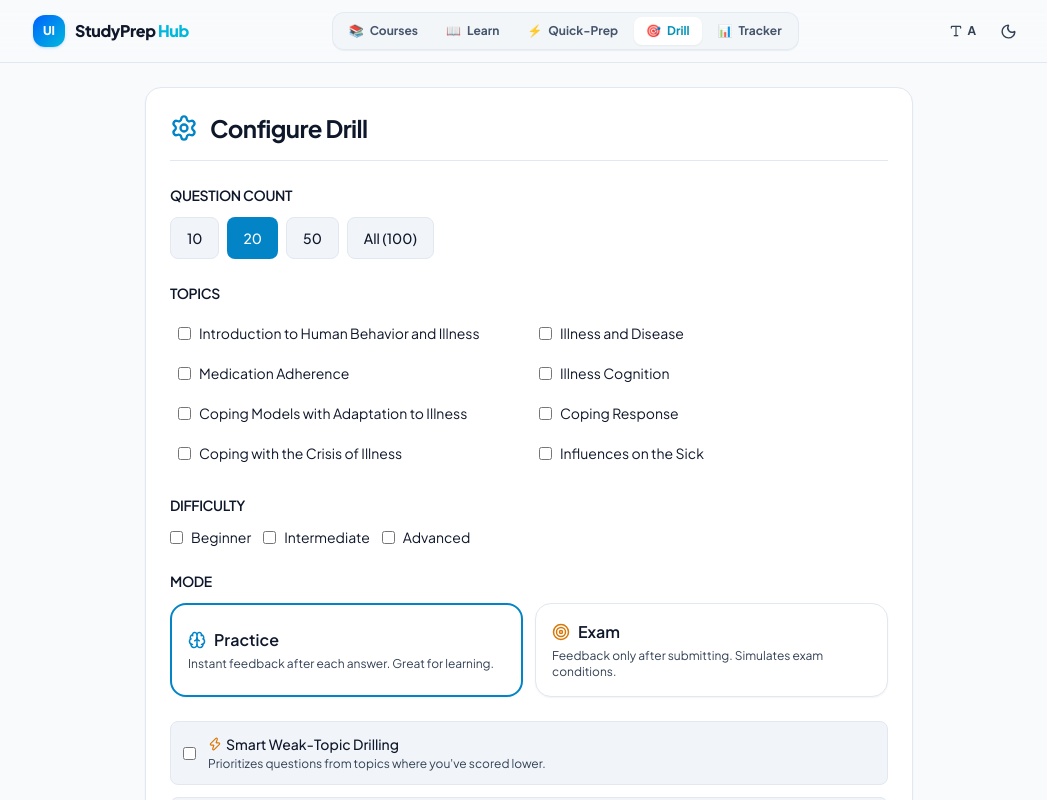
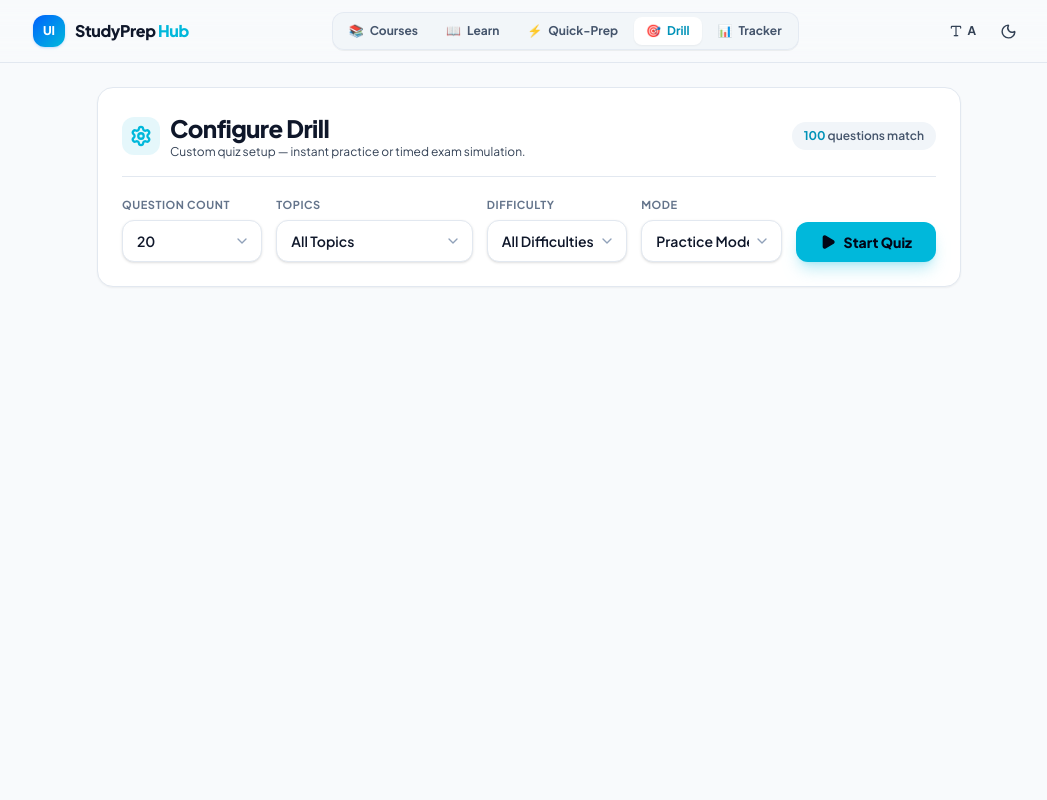
Before and after one commit to zenitech007/study-prep, a React (Vite) app in the folder nsg215-app/: page /drill in a window 1280 px wide. Shown: the top 800 px of the page, without its empty margins (111-1158 px from the left). Built offline with nearby package versions, Linux system fonts and the light colour scheme.

Commit message:
feat(drill): overhaul Configure Drill page with inline dropdowns and prominent Start Quiz button

```diff
--- a/nsg215-app/src/components/drill/DrillConfig.tsx
+++ b/nsg215-app/src/components/drill/DrillConfig.tsx
@@ -3,7 +3,7 @@ import { useAppStore } from '../../store/useAppStore';
 import { getUniqueTopics } from '../../utils/quiz';
 import { getDueSRSQuestions } from '../../utils/srs';
 import type { QuizConfig, Difficulty } from '../../types';
-import { Brain, Settings, Play, Target, Zap, Clock, RotateCcw } from 'lucide-react';
+import { Settings, Play, ChevronDown, RotateCcw } from 'lucide-react';
 
 export default function DrillConfig() {
   const questions = useAppStore((s) => s.questions);
@@ -25,42 +25,13 @@ export default function DrillConfig() {
     srsOnly: false,
   });
 
-  const handleTopicToggle = (topic: string) => {
-    setConfig((prev) => ({
-      ...prev,
-      topics: prev.topics.includes(topic)
-        ? prev.topics.filter((t) => t !== topic)
-        : [...prev.topics, topic],
-    }));
-  };
-
-  const handleDifficultyToggle = (diff: Difficulty) => {
-    setConfig((prev) => ({
-      ...prev,
-      difficulties: prev.difficulties.includes(diff)
-        ? prev.difficulties.filter((d) => d !== diff)
-        : [...prev.difficulties, diff],
-    }));
-  };
-
   const matchingCount = useMemo(() => {
-    let list = questions;
-    if (config.srsOnly) {
-      const now = new Date();
-      list = list.filter((q) => {
-        const hist = progress.questionHistory[q.id];
-        if (!hist) return false;
-        if (!hist.lastCorrect) return true;
-        if (hist.nextReviewDate && new Date(hist.nextReviewDate) <= now) return true;
-        return false;
-      });
-    }
-    return list.filter((q) => {
+    return questions.filter((q) => {
       const topicMatch = config.topics.length === 0 || config.topics.includes(q.topic);
       const diffMatch = config.difficulties.length === 0 || config.difficulties.includes(q.difficulty);
       return topicMatch && diffMatch;
     }).length;
-  }, [questions, config.topics, config.difficulties, config.srsOnly, progress.questionHistory]);
+  }, [questions, config.topics, config.difficulties]);
 
   const handleStart = () => {
     if (matchingCount === 0) return;
@@ -78,215 +49,168 @@ export default function DrillConfig() {
     });
   };
 
-  const countOptions: (number | 'all')[] = [10, 20, 50, 'all'];
-
   return (
-    <div className="max-w-3xl mx-auto animate-fade-in">
-      <div className="card p-6">
-        <div className="flex items-center gap-3 mb-6 pb-4 border-b" style={{ borderColor: 'var(--color-border)' }}>
-          <Settings size={28} style={{ color: 'var(--color-primary)' }} />
-          <h2 className="text-2xl font-bold text-main">Configure Drill</h2>
-        </div>
-
-        {/* Spaced Repetition (SRS) Due Banner */}
+    <div className="max-w-4xl mx-auto animate-fade-in space-y-4">
+      {/* Spaced Repetition (SRS) Due Notice (if any) */}
       {dueSRSQuestions.length > 0 && (
-          <div
-            className="mb-6 p-4 rounded-xl flex items-center justify-between gap-4 animate-fade-in"
-            style={{
-              backgroundColor: 'var(--color-accent-light)',
-              border: '1px solid var(--color-accent)',
-            }}
-          >
-            <div className="flex items-center gap-3">
-              <div className="p-2 rounded-lg bg-white/20">
-                <RotateCcw size={22} style={{ color: 'var(--color-accent)' }} />
-              </div>
-              <div>
-                <h4 className="text-sm font-bold text-main">
-                  Spaced Repetition: {dueSRSQuestions.length} Question{dueSRSQuestions.length === 1 ? '' : 's'} Due for Review!
-                </h4>
-                <p className="text-xs text-sub mt-0.5">
-                  Anki-style memory scheduling ensures you review facts before you forget them.
-                </p>
-              </div>
+        <div className="p-3.5 rounded-2xl flex flex-col sm:flex-row sm:items-center justify-between gap-3 bg-purple-500/10 border border-purple-500/30 text-xs">
+          <div className="flex items-center gap-2.5 text-purple-700 dark:text-purple-300 font-semibold">
+            <RotateCcw size={16} className="shrink-0 text-purple-500" />
+            <span>
+              <strong>{dueSRSQuestions.length}</strong> Spaced Repetition question{dueSRSQuestions.length === 1 ? '' : 's'} due for review!
+            </span>
           </div>
           <button
+            type="button"
             onClick={handleStartSRS}
-              className="btn text-xs font-semibold shrink-0 py-2 px-3 text-white shadow-sm"
-              style={{ backgroundColor: 'var(--color-accent)' }}
+            className="px-3.5 py-1.5 rounded-xl bg-purple-600 hover:bg-purple-500 text-white font-bold text-xs shrink-0 cursor-pointer transition-colors shadow-sm"
           >
             Drill Due Items ({dueSRSQuestions.length})
           </button>
         </div>
       )}
 
-        {/* Question Count */}
-        <div className="mb-6">
-          <h3 className="text-sm font-semibold text-main uppercase tracking-wide mb-3">Question Count</h3>
-          <div className="flex flex-wrap gap-2">
-            {countOptions.map((count) => (
-              <button
-                key={String(count)}
-                onClick={() => setConfig((prev) => ({ ...prev, questionCount: count }))}
-                className={`btn text-sm ${config.questionCount === count ? 'btn-primary' : 'btn-secondary'}`}
-              >
-                {count === 'all' ? `All (${matchingCount})` : count}
-              </button>
-            ))}
+      {/* Main Inline Configuration Card */}
+      <div className="card p-5 sm:p-6 rounded-2xl shadow-sm border border-slate-200 dark:border-slate-800">
+        <div className="flex flex-col sm:flex-row sm:items-center justify-between gap-2 mb-5 pb-4 border-b border-slate-200 dark:border-slate-800">
+          <div className="flex items-center gap-2.5">
+            <div className="p-2 rounded-xl bg-cyan-500/10 text-cyan-500 dark:text-cyan-400">
+              <Settings size={22} className="stroke-[2.5]" />
+            </div>
+            <div>
+              <h2 className="text-xl sm:text-2xl font-extrabold text-main">Configure Drill</h2>
+              <p className="text-xs text-sub">Custom quiz setup — instant practice or timed exam simulation.</p>
+            </div>
+          </div>
+          <div className="text-xs font-semibold px-3 py-1.5 rounded-full bg-slate-100 dark:bg-slate-800/80 text-slate-600 dark:text-slate-300 w-fit">
+            <strong className="text-cyan-600 dark:text-cyan-400 font-bold">{matchingCount}</strong> questions match
           </div>
         </div>
 
-        {/* Topics */}
-        <div className="mb-6">
-          <h3 className="text-sm font-semibold text-main uppercase tracking-wide mb-3">
-            Topics
-            {config.topics.length > 0 && (
-              <span className="ml-2 badge badge-primary">{config.topics.length} selected</span>
-            )}
-          </h3>
-          <div className="grid grid-cols-1 sm:grid-cols-2 gap-1">
-            {uniqueTopics.map((topic) => (
-              <label
-                key={topic}
-                className="flex items-center gap-2 cursor-pointer p-2 rounded-lg transition-colors"
-                style={{ backgroundColor: config.topics.includes(topic) ? 'var(--color-primary-light)' : undefined }}
+        {/* Inline Controls Row */}
+        <div className="grid grid-cols-1 sm:grid-cols-2 lg:flex lg:items-end gap-3.5">
+          {/* 1. Question Count */}
+          <div className="flex-1 min-w-[120px]">
+            <label className="block text-[11px] font-bold uppercase tracking-wider text-muted mb-1.5">
+              Question Count
+            </label>
+            <div className="relative">
+              <select
+                value={config.questionCount}
+                onChange={(e) => {
+                  const val = e.target.value === 'all' ? 'all' : Number(e.target.value);
+                  setConfig((prev) => ({ ...prev, questionCount: val }));
+                }}
+                className="w-full appearance-none rounded-xl border border-slate-200 dark:border-slate-800 bg-white dark:bg-slate-900 px-3.5 py-2.5 pr-8 text-sm font-semibold text-main focus:border-cyan-500 focus:outline-none focus:ring-1 focus:ring-cyan-500 transition-all cursor-pointer shadow-sm"
               >
-                <input
-                  type="checkbox"
-                  checked={config.topics.includes(topic)}
-                  onChange={() => handleTopicToggle(topic)}
-                  className="rounded"
-                  style={{ accentColor: 'var(--color-primary)' }}
+                <option value="10">10</option>
+                <option value="20">20</option>
+                <option value="50">50</option>
+                <option value="100">100</option>
+                <option value="all">All (300)</option>
+              </select>
+              <ChevronDown
+                size={16}
+                className="pointer-events-none absolute right-3 top-1/2 -translate-y-1/2 text-slate-400"
               />
-                <span className="text-sm text-main">{topic}</span>
-              </label>
-            ))}
-          </div>
-          {config.topics.length > 0 && (
-            <button
-              onClick={() => setConfig((prev) => ({ ...prev, topics: [] }))}
-              className="text-xs mt-2 cursor-pointer underline"
-              style={{ color: 'var(--color-primary)' }}
-            >
-              Clear all topics
-            </button>
-          )}
-        </div>
-
-        {/* Difficulty */}
-        <div className="mb-6">
-          <h3 className="text-sm font-semibold text-main uppercase tracking-wide mb-3">Difficulty</h3>
-          <div className="flex flex-wrap gap-3">
-            {(['beginner', 'intermediate', 'advanced'] as Difficulty[]).map((diff) => (
-              <label key={diff} className="flex items-center gap-2 cursor-pointer">
-                <input
-                  type="checkbox"
-                  checked={config.difficulties.includes(diff)}
-                  onChange={() => handleDifficultyToggle(diff)}
-                  className="rounded"
-                  style={{ accentColor: 'var(--color-primary)' }}
-                />
-                <span className="text-sm text-main capitalize">{diff}</span>
-              </label>
-            ))}
             </div>
           </div>
 
-        {/* Mode */}
-        <div className="mb-6">
-          <h3 className="text-sm font-semibold text-main uppercase tracking-wide mb-3">Mode</h3>
-          <div className="grid grid-cols-1 sm:grid-cols-2 gap-3">
-            <button
-              onClick={() => setConfig((prev) => ({ ...prev, mode: 'practice' }))}
-              className="card p-4 text-left cursor-pointer transition-all"
-              style={{
-                borderColor: config.mode === 'practice' ? 'var(--color-primary)' : undefined,
-                borderWidth: config.mode === 'practice' ? '2px' : undefined,
+          {/* 2. Topics */}
+          <div className="flex-1 min-w-[170px] sm:col-span-1 lg:flex-[1.4]">
+            <label className="block text-[11px] font-bold uppercase tracking-wider text-muted mb-1.5">
+              Topics
+            </label>
+            <div className="relative">
+              <select
+                value={config.topics.length === 1 ? config.topics[0] : 'all'}
+                onChange={(e) => {
+                  const val = e.target.value;
+                  setConfig((prev) => ({
+                    ...prev,
+                    topics: val === 'all' ? [] : [val],
+                  }));
                 }}
+                className="w-full appearance-none rounded-xl border border-slate-200 dark:border-slate-800 bg-white dark:bg-slate-900 px-3.5 py-2.5 pr-8 text-sm font-semibold text-main focus:border-cyan-500 focus:outline-none focus:ring-1 focus:ring-cyan-500 transition-all cursor-pointer shadow-sm truncate"
               >
-              <div className="flex items-center gap-2 mb-1">
-                <Brain size={18} style={{ color: 'var(--color-primary)' }} />
-                <span className="font-semibold text-main">Practice</span>
-              </div>
-              <p className="text-xs text-sub">Instant feedback after each answer. Great for learning.</p>
-            </button>
-            <button
-              onClick={() => setConfig((prev) => ({ ...prev, mode: 'exam' }))}
-              className="card p-4 text-left cursor-pointer transition-all"
-              style={{
-                borderColor: config.mode === 'exam' ? 'var(--color-primary)' : undefined,
-                borderWidth: config.mode === 'exam' ? '2px' : undefined,
-              }}
-            >
-              <div className="flex items-center gap-2 mb-1">
-                <Target size={18} style={{ color: 'var(--color-warning)' }} />
-                <span className="font-semibold text-main">Exam</span>
-              </div>
-              <p className="text-xs text-sub">Feedback only after submitting. Simulates exam conditions.</p>
-            </button>
+                <option value="all">All Topics</option>
+                {uniqueTopics.map((topic) => (
+                  <option key={topic} value={topic}>
+                    {topic}
+                  </option>
+                ))}
+              </select>
+              <ChevronDown
+                size={16}
+                className="pointer-events-none absolute right-3 top-1/2 -translate-y-1/2 text-slate-400"
+              />
             </div>
           </div>
 
-        {/* Smart Drill & Spaced Repetition toggles */}
-        <div className="mb-8 space-y-3">
-          <label
-            className="flex items-center gap-3 cursor-pointer p-3 rounded-lg"
-            style={{ backgroundColor: 'var(--color-bg-secondary)', border: '1px solid var(--color-border)' }}
+          {/* 3. Difficulty */}
+          <div className="flex-1 min-w-[130px]">
+            <label className="block text-[11px] font-bold uppercase tracking-wider text-muted mb-1.5">
+              Difficulty
+            </label>
+            <div className="relative">
+              <select
+                value={config.difficulties.length === 1 ? config.difficulties[0] : 'all'}
+                onChange={(e) => {
+                  const val = e.target.value;
+                  setConfig((prev) => ({
+                    ...prev,
+                    difficulties: val === 'all' ? [] : [val as Difficulty],
+                  }));
+                }}
+                className="w-full appearance-none rounded-xl border border-slate-200 dark:border-slate-800 bg-white dark:bg-slate-900 px-3.5 py-2.5 pr-8 text-sm font-semibold text-main focus:border-cyan-500 focus:outline-none focus:ring-1 focus:ring-cyan-500 transition-all cursor-pointer shadow-sm capitalize"
               >
-            <input
-              type="checkbox"
-              checked={config.smartDrill}
-              onChange={(e) => setConfig((prev) => ({ ...prev, smartDrill: e.target.checked }))}
-              className="rounded"
-              style={{ accentColor: 'var(--color-primary)' }}
+                <option value="all">All Difficulties</option>
+                <option value="beginner">Beginner</option>
+                <option value="intermediate">Intermediate</option>
+                <option value="advanced">Advanced</option>
+              </select>
+              <ChevronDown
+                size={16}
+                className="pointer-events-none absolute right-3 top-1/2 -translate-y-1/2 text-slate-400"
               />
-            <div>
-              <span className="text-sm font-medium text-main flex items-center gap-1">
-                <Zap size={14} style={{ color: 'var(--color-warning)' }} />
-                Smart Weak-Topic Drilling
-              </span>
-              <span className="text-xs text-sub block mt-0.5">
-                Prioritizes questions from topics where you've scored lower.
-              </span>
             </div>
-          </label>
-
-          <label
-            className="flex items-center gap-3 cursor-pointer p-3 rounded-lg"
-            style={{ backgroundColor: 'var(--color-bg-secondary)', border: '1px solid var(--color-border)' }}
-          >
-            <input
-              type="checkbox"
-              checked={Boolean(config.srsOnly)}
-              onChange={(e) => setConfig((prev) => ({ ...prev, srsOnly: e.target.checked }))}
-              className="rounded"
-              style={{ accentColor: 'var(--color-accent)' }}
-            />
-            <div>
-              <span className="text-sm font-medium text-main flex items-center gap-1">
-                <Clock size={14} style={{ color: 'var(--color-accent)' }} />
-                Spaced Repetition Review Only (Due for recall)
-              </span>
-              <span className="text-xs text-sub block mt-0.5">
-                Only show questions due for review based on memory retention intervals.
-              </span>
-            </div>
-          </label>
           </div>
 
-        {/* Footer */}
-        <div className="flex items-center justify-between pt-4 border-t" style={{ borderColor: 'var(--color-border)' }}>
-          <span className="text-sm text-sub">
-            <strong className="text-main">{matchingCount}</strong> questions match filters
-          </span>
+          {/* 4. Mode */}
+          <div className="flex-1 min-w-[140px]">
+            <label className="block text-[11px] font-bold uppercase tracking-wider text-muted mb-1.5">
+              Mode
+            </label>
+            <div className="relative">
+              <select
+                value={config.mode}
+                onChange={(e) => {
+                  const val = e.target.value as 'practice' | 'exam';
+                  setConfig((prev) => ({ ...prev, mode: val }));
+                }}
+                className="w-full appearance-none rounded-xl border border-slate-200 dark:border-slate-800 bg-white dark:bg-slate-900 px-3.5 py-2.5 pr-8 text-sm font-semibold text-main focus:border-cyan-500 focus:outline-none focus:ring-1 focus:ring-cyan-500 transition-all cursor-pointer shadow-sm"
+              >
+                <option value="practice">Practice Mode</option>
+                <option value="exam">Exam Mode</option>
+              </select>
+              <ChevronDown
+                size={16}
+                className="pointer-events-none absolute right-3 top-1/2 -translate-y-1/2 text-slate-400"
+              />
+            </div>
+          </div>
+
+          {/* 5. Start Quiz Button */}
+          <div className="sm:col-span-2 lg:col-span-1 shrink-0 pt-1 sm:pt-0">
             <button
               onClick={handleStart}
               disabled={matchingCount === 0}
-            className="btn btn-primary"
+              className="w-full lg:w-auto inline-flex items-center justify-center gap-2 px-6 py-2.5 rounded-xl bg-cyan-500 hover:bg-cyan-400 text-slate-950 font-black text-sm shadow-lg shadow-cyan-500/25 hover:shadow-cyan-500/40 hover:-translate-y-0.5 active:translate-y-0 transition-all duration-200 disabled:opacity-40 disabled:cursor-not-allowed disabled:transform-none disabled:shadow-none cursor-pointer"
             >
-            <Play size={18} />
-            Start Quiz
+              <Play size={16} className="fill-current" />
+              <span>Start Quiz</span>
             </button>
+          </div>
         </div>
       </div>
     </div>
```
Lines whose indentation alone changed are shown as unchanged.
